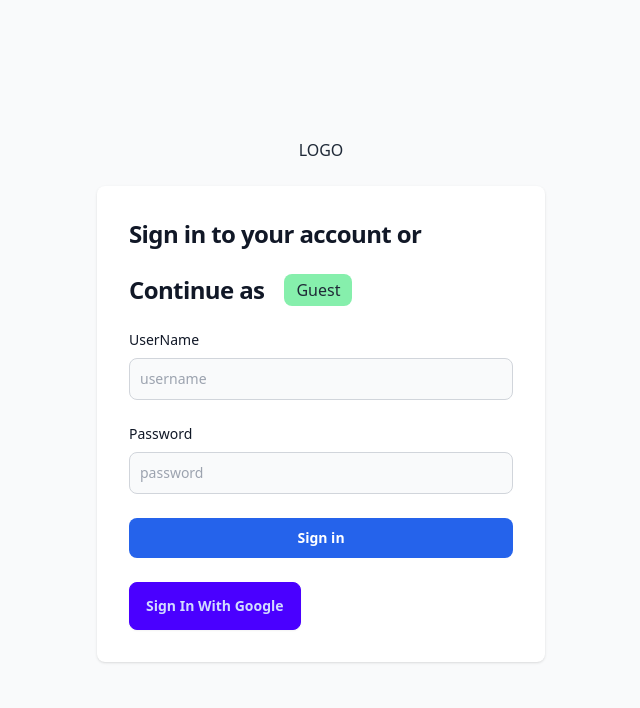
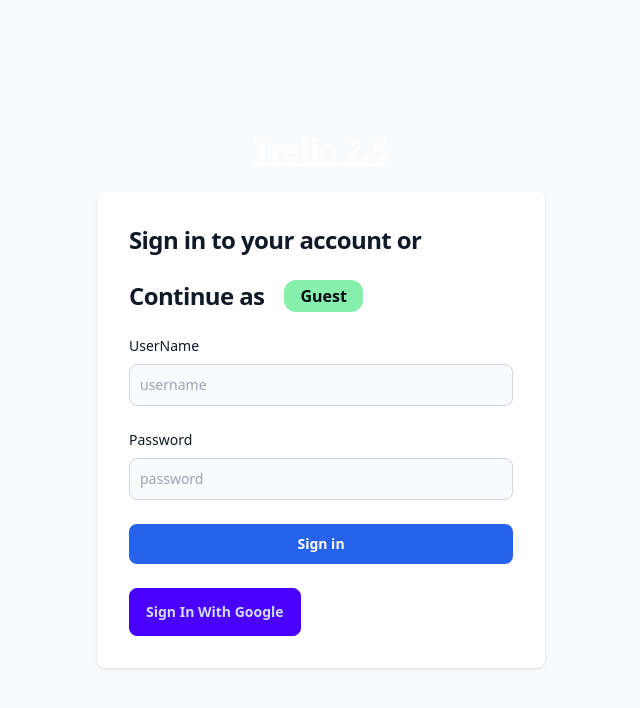
Before and after one commit to bcsurf2822/trello-2.5, a Next.js app: page / in a window 1280 px wide. Shown: the top 708 px of the page, without its empty margins (319-959 px from the left). Built offline with nearby package versions, Linux system fonts and the light colour scheme; no server answers.

Commit message:
fixed styling in guest button

```diff
--- a/components/homeUI/Login.js
+++ b/components/homeUI/Login.js
@@ -18,7 +18,7 @@ export default function Login() {
     <section className="bg-gray-50 dark:bg-gray-900">
       <div className="flex flex-col items-center justify-center px-6 py-8 mx-auto md:h-screen lg:py-0">
         <div className="flex items-center mb-6">
-          <h2>LOGO</h2>
+          <h2 className="text-3xl text-white font-bold underline">Trello 2.5</h2>
         </div>
         <div className="w-full bg-white rounded-lg shadow dark:border md:mt-0 sm:max-w-md xl:p-0 dark:bg-gray-800 dark:border-gray-700">
           <div className="p-6 space-y-4 md:space-y-6 sm:p-8">
@@ -32,7 +32,7 @@ export default function Login() {
               </h1>
               <Link href="/dashboard">
                 {" "}
-                <p className="bg-green-300 px-3 py-1 rounded-lg">Guest</p>
+                <p className="bg-green-300 px-4 py-1 rounded-xl text-gray-950 font-bold">Guest</p>
               </Link>
             </div>
 
@@ -74,7 +74,7 @@ export default function Login() {
               >
                 Sign in
               </button>
-              <ButtonLogin />
+              <ButtonLogin  />
             </form>
           </div>
         </div>
```
